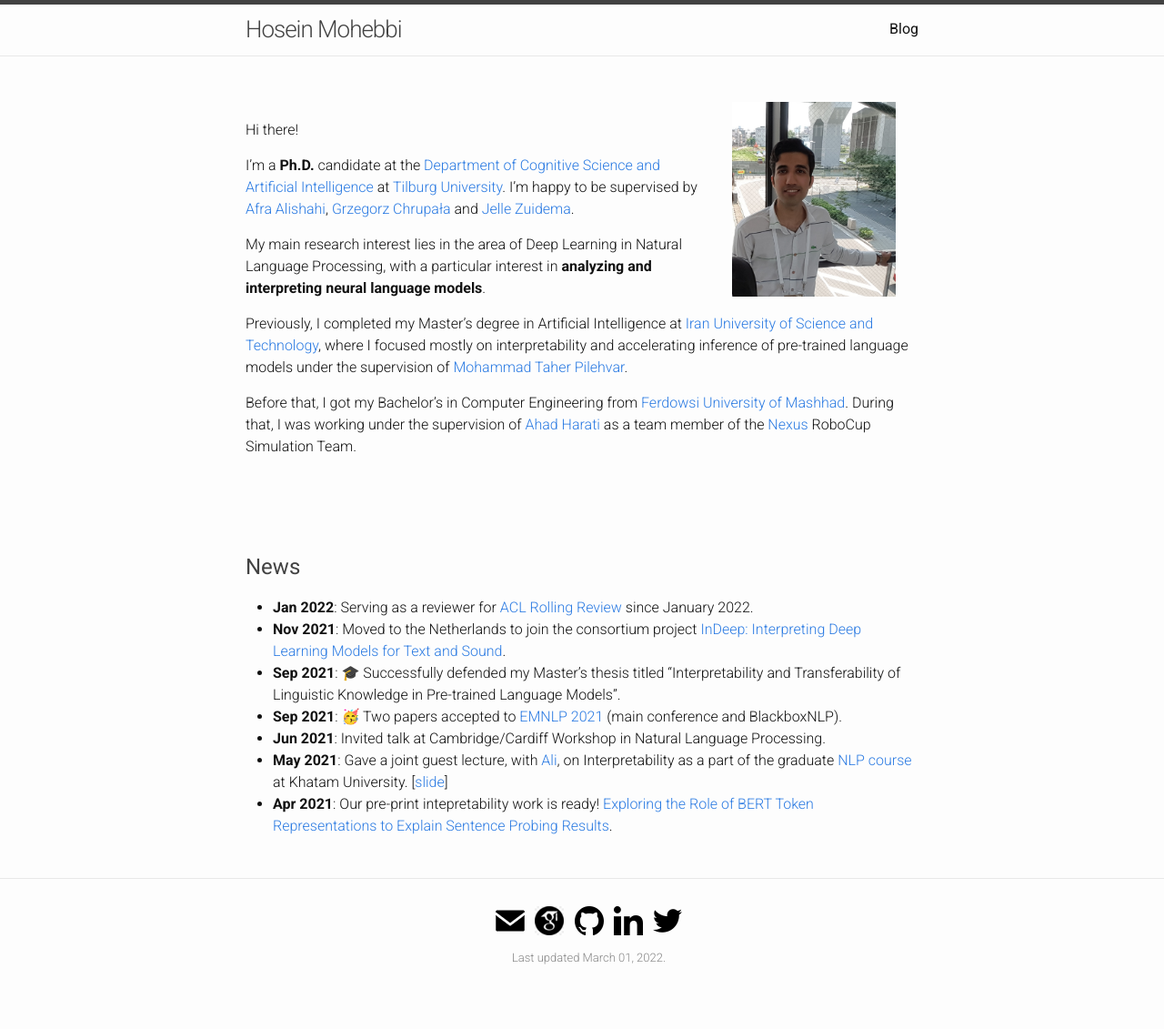
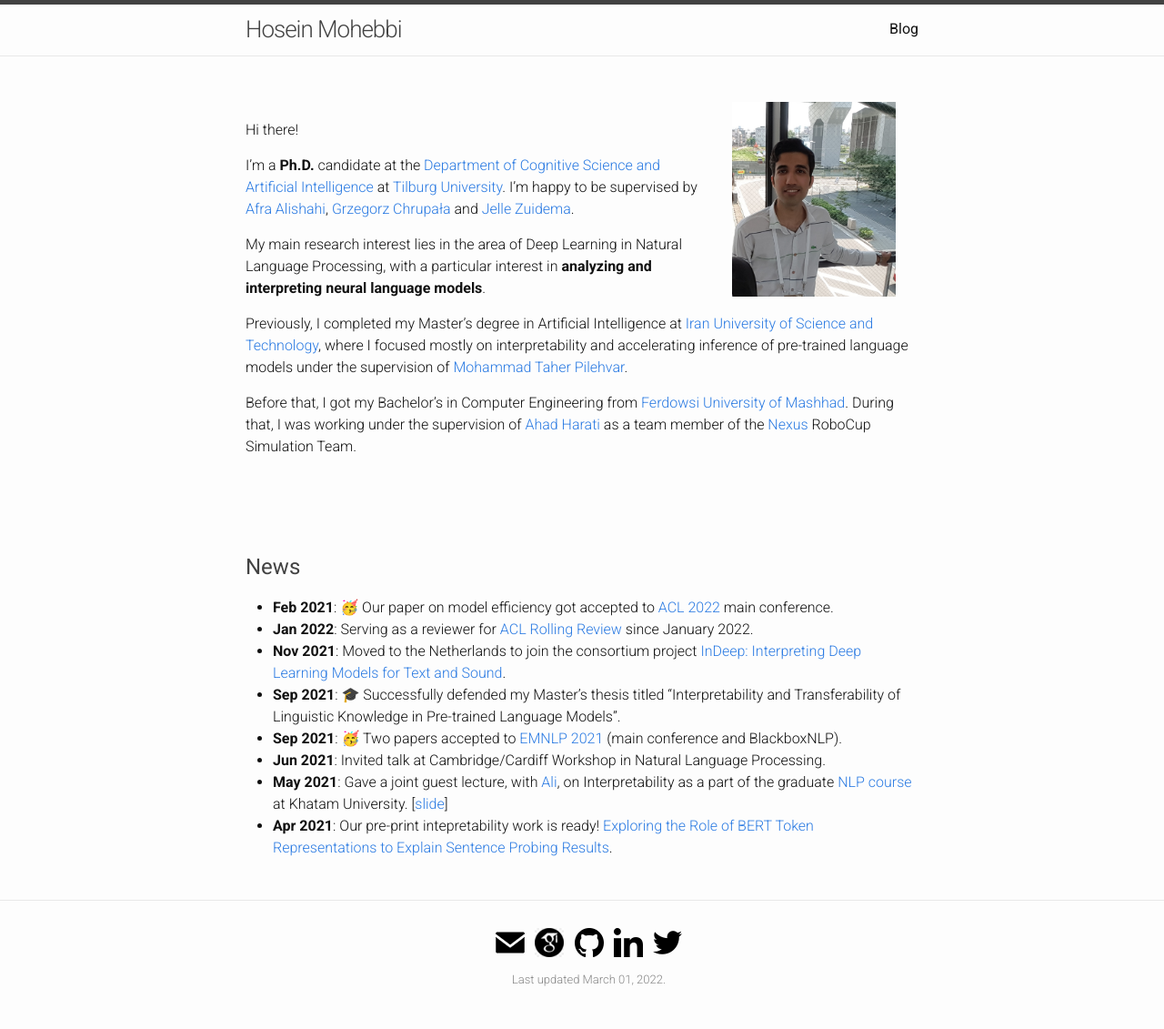
Before and after one commit to hmohebbi/hmohebbi.github.io, a Jekyll site: the page built from index.md, in a window 1280 px wide. Shown: the whole page at 91% size. Built offline with Jekyll 4.4.1, drawn with Linux system fonts in a browser that asks for light colours; before the commit the page ends 1107 px from its top, so only the background shows below that.

Commit message:
Update index.md

```diff
--- a/index.md
+++ b/index.md
@@ -31,6 +31,7 @@ Before that, I got my Bachelor’s in Computer Engineering from [Ferdowsi Univer
 <br><br><br>
 
 ## <span style="color:#424242">News </span>
+* __Feb 2021__: 🥳 Our paper on model efficiency got accepted to [ACL 2022](https://www.2022.aclweb.org/) main conference.
 * __Jan 2022__: Serving as a reviewer for [ACL Rolling Review](https://aclrollingreview.org/) since January 2022.
 * __Nov 2021__: Moved to the Netherlands to join the consortium project [InDeep: Interpreting Deep Learning Models for Text and Sound](https://interpretingdl.github.io/).
 * __Sep 2021__: 🎓 Successfully defended my Master's thesis titled "Interpretability and Transferability of Linguistic Knowledge in Pre-trained Language Models".
```
